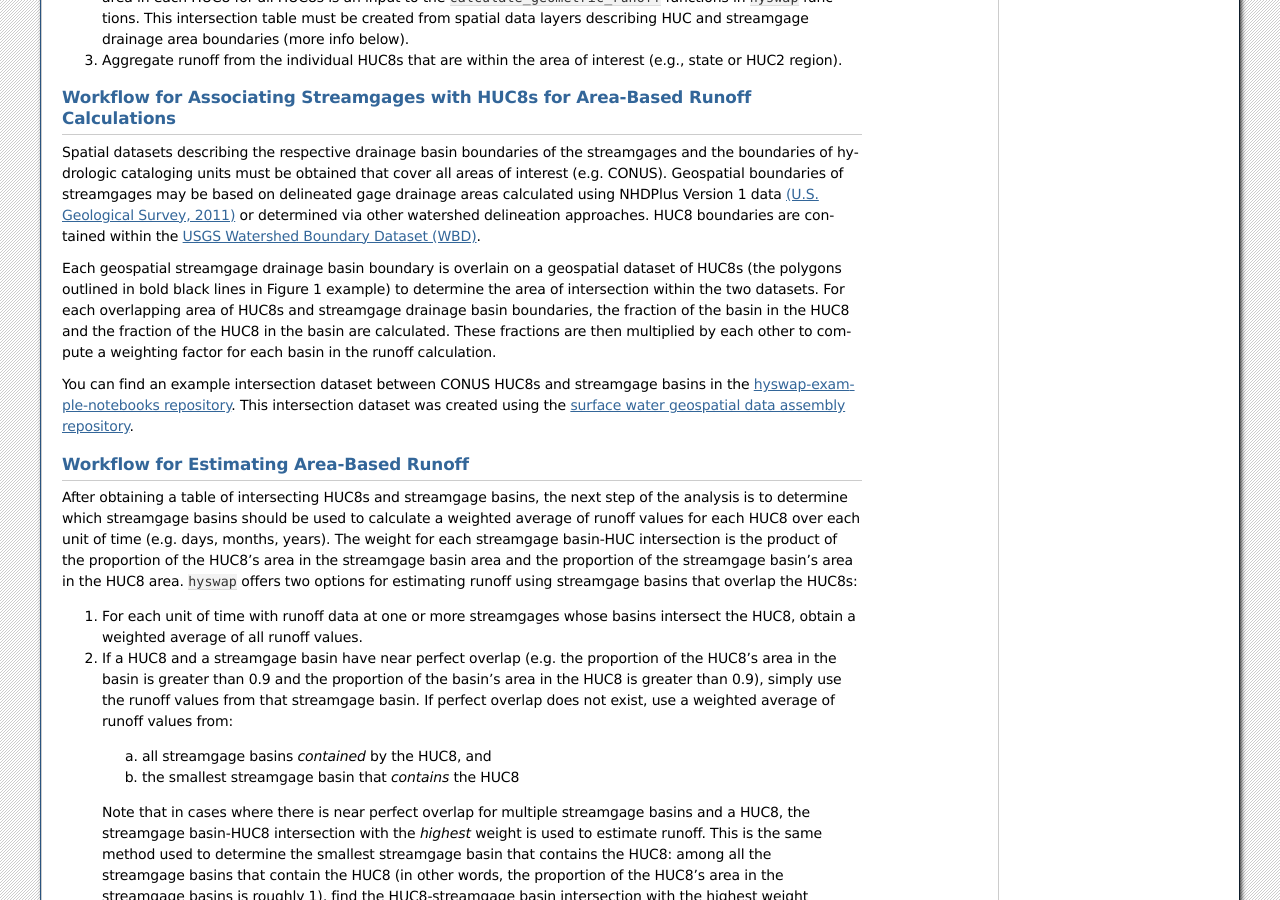
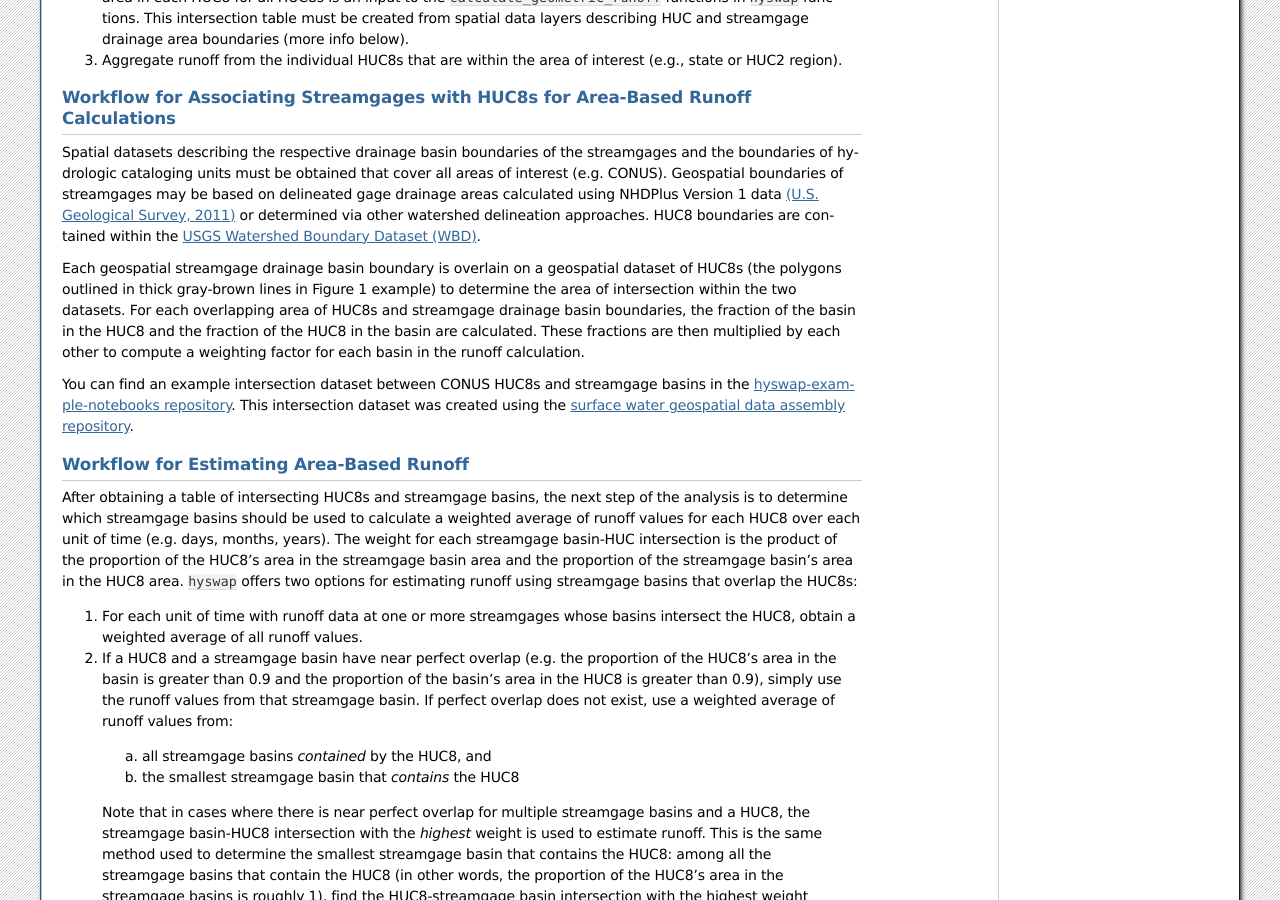
Before and after one commit to DOI-USGS/hyswap, a Sphinx documentation site: the page built from docs/source/meta/calculations.rst, in a window 1280 px wide and 900 px high, scrolled down 3265 px. Built offline with Sphinx 7.4.7, drawn with Linux system fonts in a browser that asks for light colours.

Commit message:
gray-brown lines

```diff
--- a/docs/source/meta/calculations.rst
+++ b/docs/source/meta/calculations.rst
@@ -133,7 +133,7 @@ Workflow for Associating Streamgages with HUC8s for Area-Based Runoff Calculatio
 
 Spatial datasets describing the respective drainage basin boundaries of the streamgages and the boundaries of hydrologic cataloging units must be obtained that cover all areas of interest (e.g. CONUS). Geospatial boundaries of streamgages may be based on delineated gage drainage areas calculated using NHDPlus Version 1 data `(U.S. Geological Survey, 2011)`_ or determined via other watershed delineation approaches. HUC8 boundaries are contained within the `USGS Watershed Boundary Dataset (WBD) <https://www.usgs.gov/national-hydrography/watershed-boundary-dataset>`_.
 
-Each geospatial streamgage drainage basin boundary is overlain on a geospatial dataset of HUC8s (the polygons outlined in bold black lines in Figure 1 example) to determine the area of intersection within the two datasets. For each overlapping area of HUC8s and streamgage drainage basin boundaries, the fraction of the basin in the HUC8 and the fraction of the HUC8 in the basin are calculated. These fractions are then multiplied by each other to compute a weighting factor for each basin in the runoff calculation.
+Each geospatial streamgage drainage basin boundary is overlain on a geospatial dataset of HUC8s (the polygons outlined in thick gray-brown lines in Figure 1 example) to determine the area of intersection within the two datasets. For each overlapping area of HUC8s and streamgage drainage basin boundaries, the fraction of the basin in the HUC8 and the fraction of the HUC8 in the basin are calculated. These fractions are then multiplied by each other to compute a weighting factor for each basin in the runoff calculation.
 
 You can find an example intersection dataset between CONUS HUC8s and streamgage basins in the `hyswap-example-notebooks repository <https://code.usgs.gov/water/computational-tools/surface-water-work/hyswap-example-notebooks>`_. This intersection dataset was created using the `surface water geospatial data assembly repository <https://code.usgs.gov/water/computational-tools/surface-water-work/surface-water-geospatial-data-assembly>`_.
 
```
